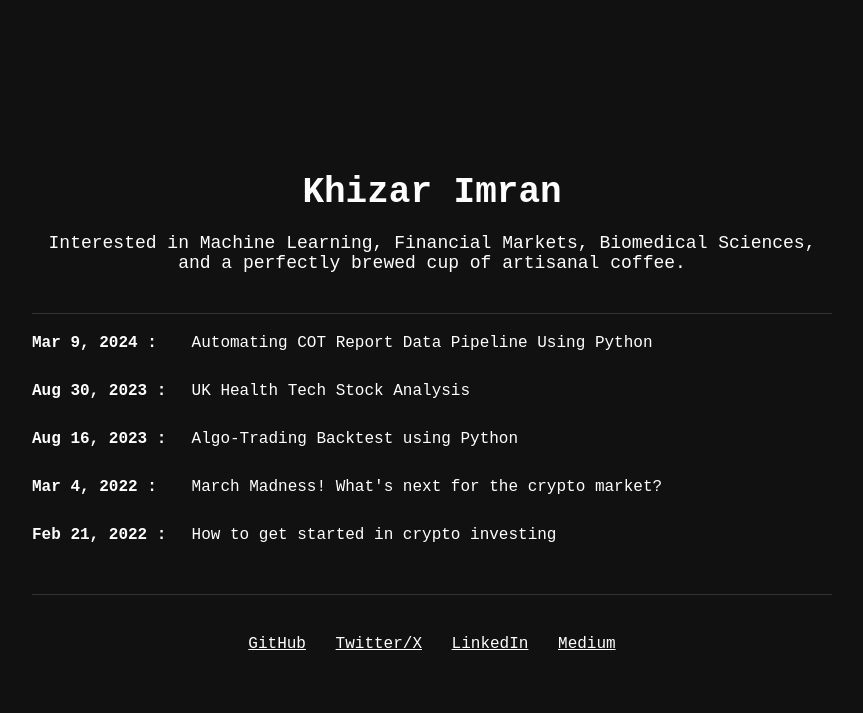
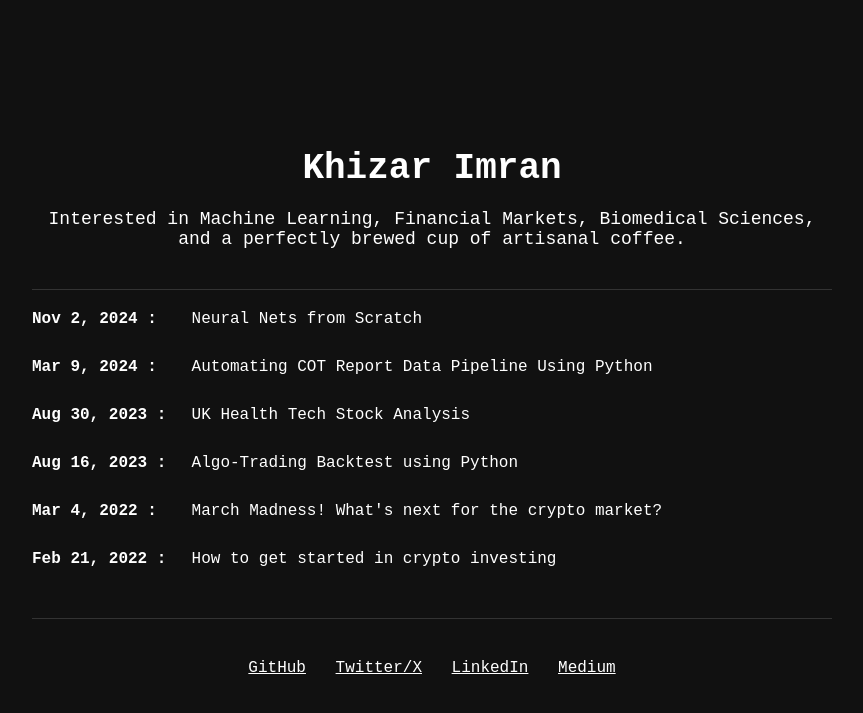
Before and after one commit to KhizarImran/khizarimrandotcom, a Flask app: page / in a window 1280 px wide. Shown: the top 713 px of the page, without its empty margins (208-1071 px from the left). Run offline with Flask 3, Linux system fonts and the light colour scheme.

Commit message:
adding latest post

```diff
--- a/api/templates/index.html
+++ b/api/templates/index.html
@@ -9,6 +9,12 @@
     <h1>Khizar Imran</h1>
     <p>Interested in Machine Learning, Financial Markets, Biomedical Sciences, and a perfectly brewed cup of artisanal coffee.</p>
     <div class="events">
+      <a href="https://medium.com/@khizarimran/neural-nets-from-scratch-fccd48cf3638" class="event-link">
+        <div class="event">
+          <span class="date">Nov 2, 2024 :</span>
+          <span class="title">Neural Nets from Scratch</span>
+        </div>
+      </a>
       <a href="https://medium.com/@khizarimran/automating-cot-report-data-pipeline-using-python-a1006e4fca23" class="event-link">
         <div class="event">
           <span class="date">Mar 9, 2024 :</span>
```
